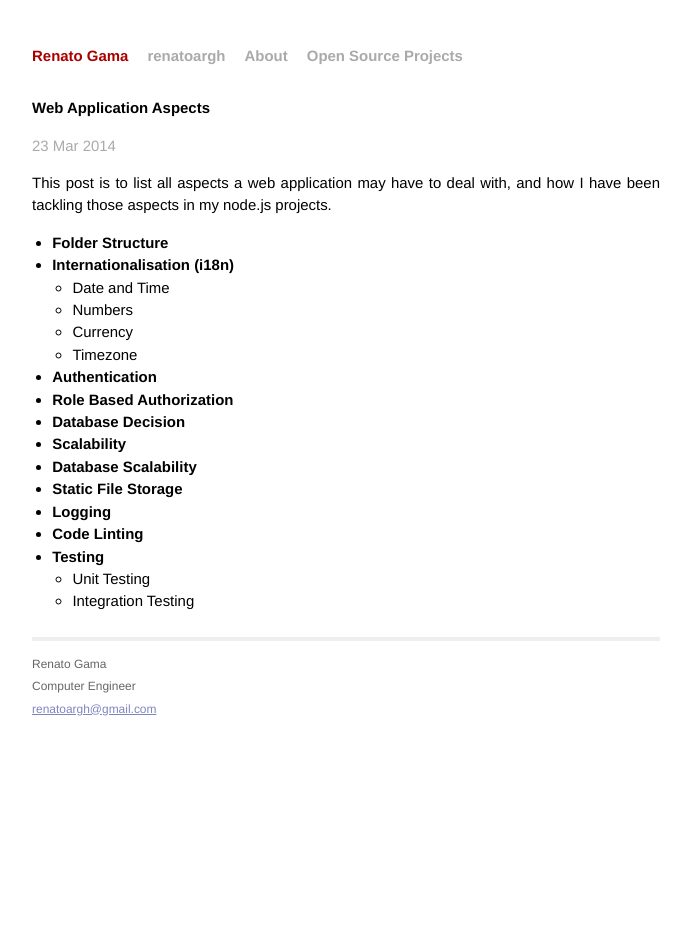
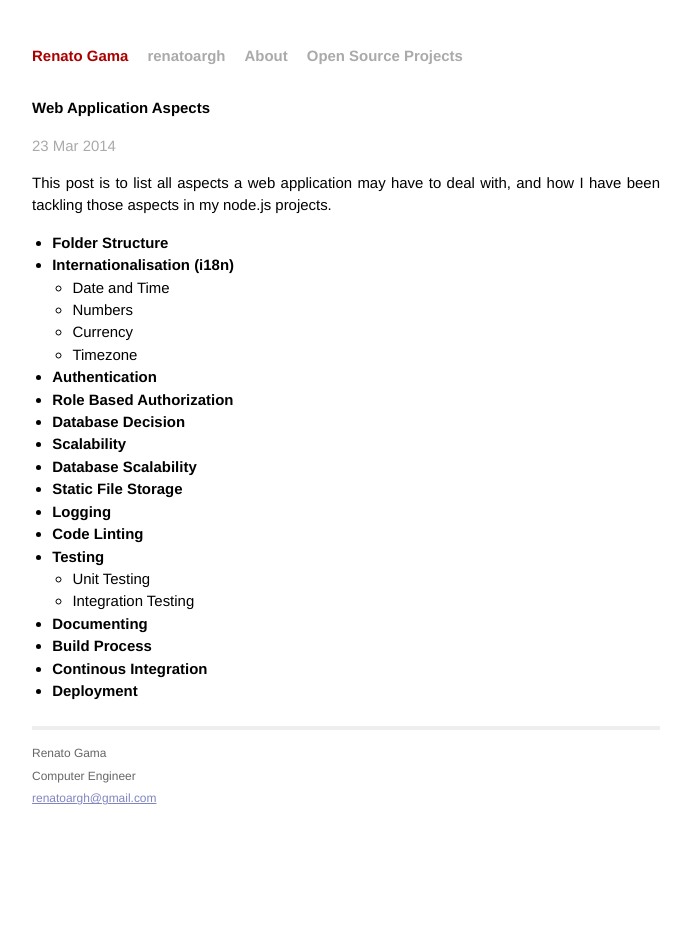
Before and after one commit to renatoargh/renatoargh.github.io, a Jekyll site: the page built from _posts/2014-03-23-web-application-aspects.md, in a window 1280 px wide. Shown: the whole page, without its empty margins (294-985 px from the left). Built offline with Jekyll 4.4.1, drawn with Linux system fonts in a browser that asks for light colours; Markdown is read by kramdown in place of the engine named in the settings; comment, search, counter and statistics services are not loaded.

Commit message:
Update 2014-03-23-web-application-aspects.md

```diff
--- a/_posts/2014-03-23-web-application-aspects.md
+++ b/_posts/2014-03-23-web-application-aspects.md
@@ -22,3 +22,7 @@ This post is to list all aspects a web application may have to deal with, and ho
 - **Testing**
   - Unit Testing
   - Integration Testing
+- **Documenting**
+- **Build Process**
+- **Continous Integration**
+- **Deployment**
```
